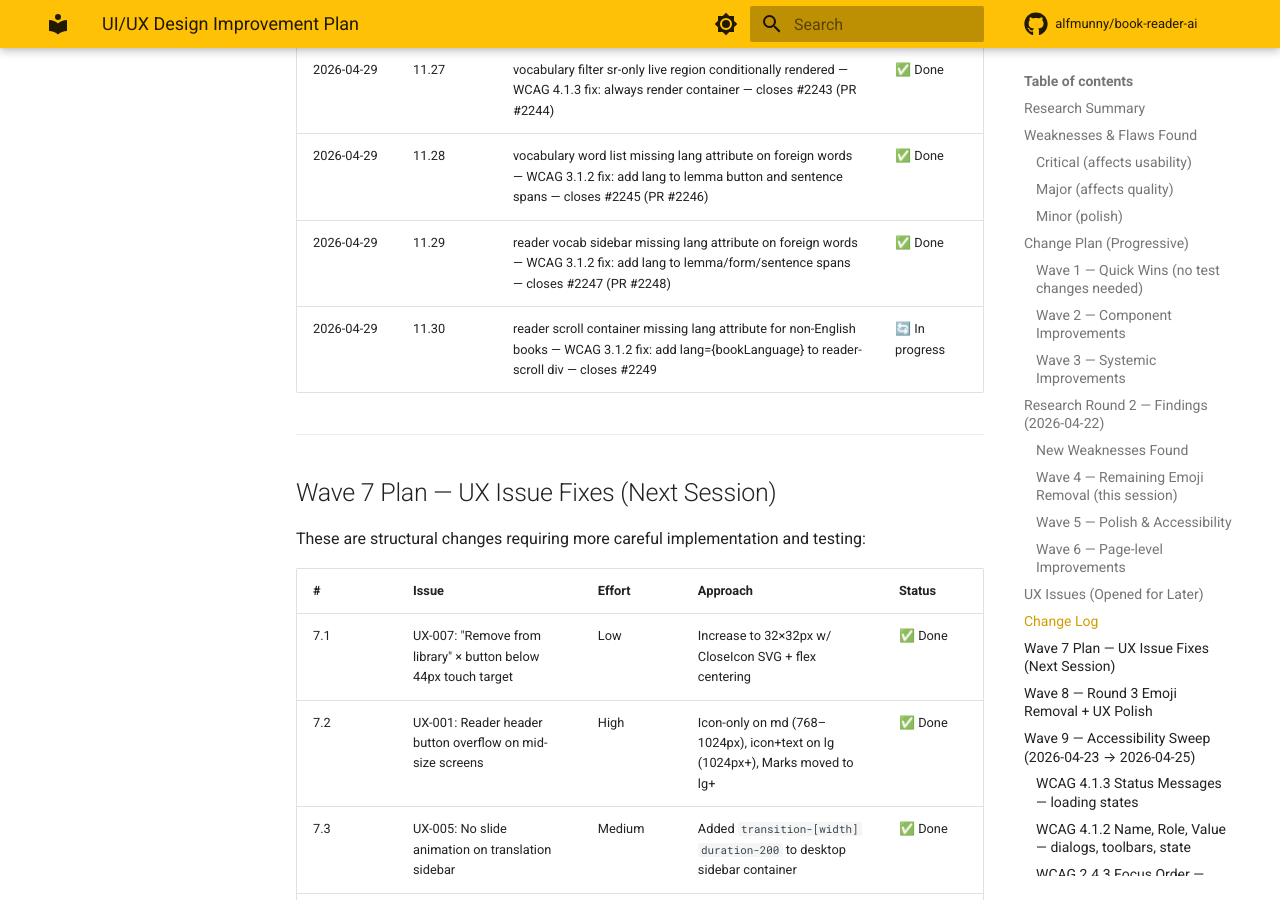
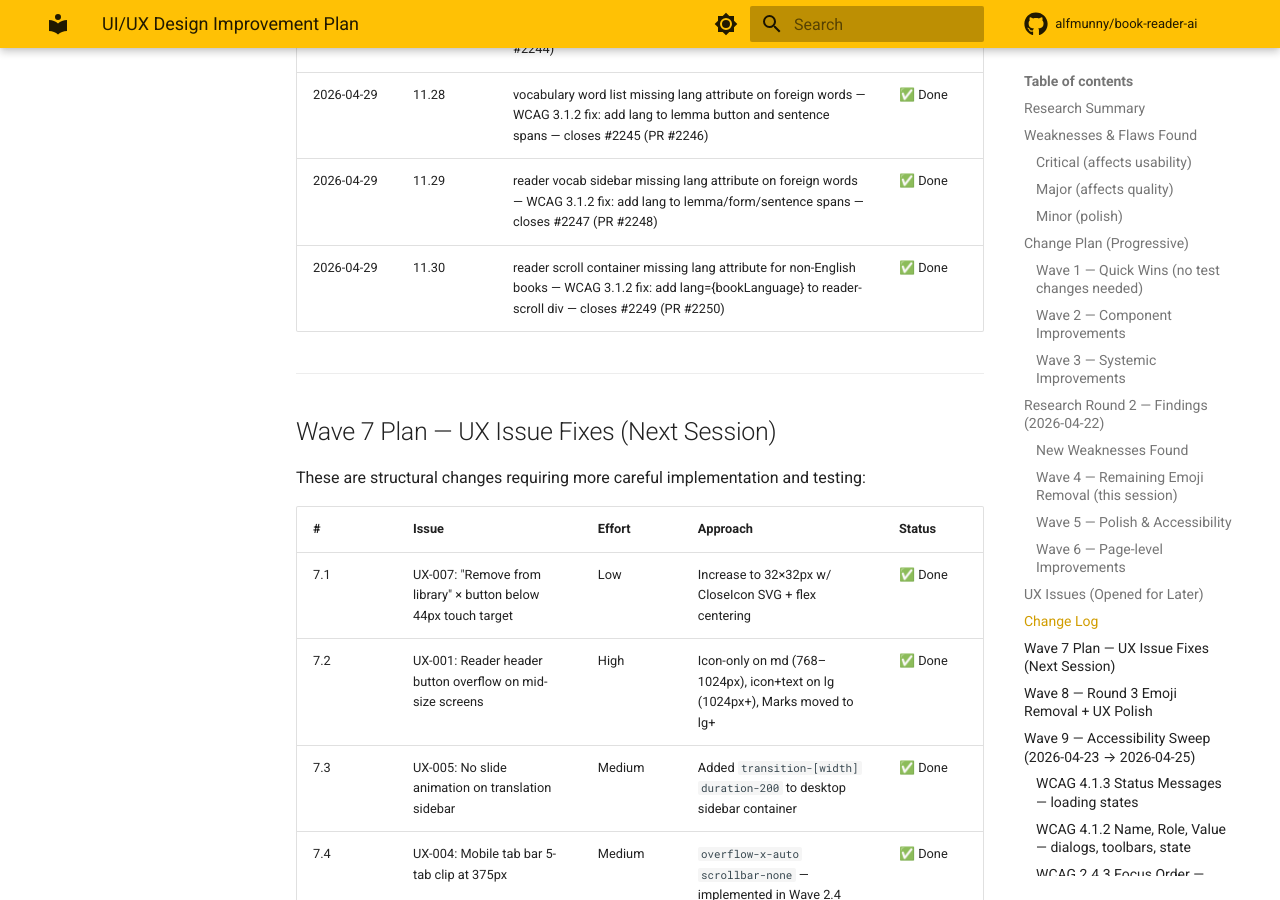
Before and after one commit to alfmunny/book-reader-ai, an MkDocs documentation site: the page built from docs/design-improvement-plan.md, in a window 1280 px wide and 900 px high, scrolled down 11276 px. Built offline with MkDocs 1.6.1 and Material for MkDocs 9.7.7, drawn with Linux system fonts in a browser that asks for light colours; comment, search, counter and statistics services are not loaded.

```diff
--- a/docs/design-improvement-plan.md
+++ b/docs/design-improvement-plan.md
@@ -225,7 +225,7 @@ Second pass covered: vocabulary page, notes page, profile page, import page, Ann
 | 2026-04-29 | 11.27 | vocabulary filter sr-only live region conditionally rendered — WCAG 4.1.3 fix: always render container — closes #2243 (PR #2244) | ✅ Done |
 | 2026-04-29 | 11.28 | vocabulary word list missing lang attribute on foreign words — WCAG 3.1.2 fix: add lang to lemma button and sentence spans — closes #2245 (PR #2246) | ✅ Done |
 | 2026-04-29 | 11.29 | reader vocab sidebar missing lang attribute on foreign words — WCAG 3.1.2 fix: add lang to lemma/form/sentence spans — closes #2247 (PR #2248) | ✅ Done |
-| 2026-04-29 | 11.30 | reader scroll container missing lang attribute for non-English books — WCAG 3.1.2 fix: add lang={bookLanguage} to reader-scroll div — closes #2249 | 🔄 In progress |
+| 2026-04-29 | 11.30 | reader scroll container missing lang attribute for non-English books — WCAG 3.1.2 fix: add lang={bookLanguage} to reader-scroll div — closes #2249 (PR #2250) | ✅ Done |
 
 ---
 
```
